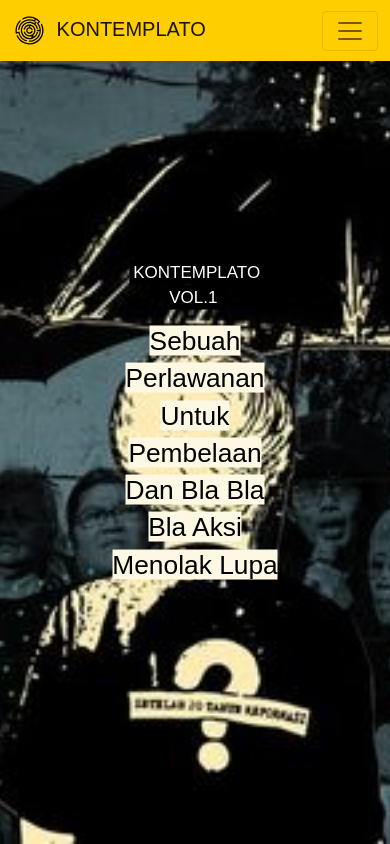
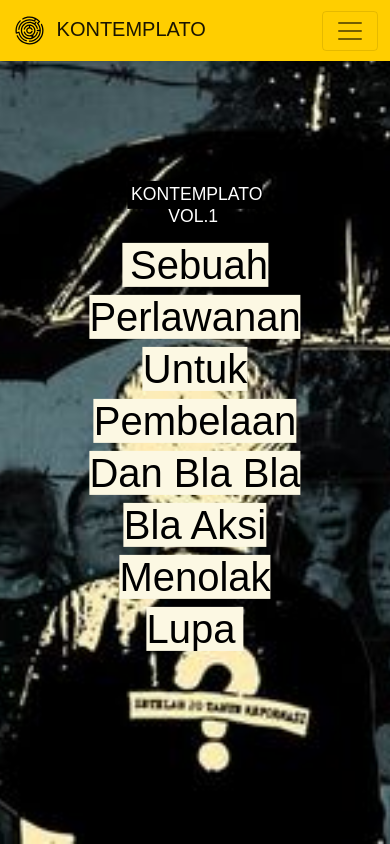
Before and after one commit to anasfaisalamri/kontemplato, a PHP site: page / in a window 390 px wide. Run offline with PHP 8.4, Linux system fonts and the light colour scheme; some web fonts are replaced.

Commit message:
ubah font-size section hero

```diff
--- a/assets/style/style.css
+++ b/assets/style/style.css
@@ -48,7 +48,7 @@ nav.navbar .offcanvas {
   background-color: var(--gold);
 }
 
-.hero {
+section.hero {
   background: url(../img/kamisan-hero.jpg);
   background-size: cover;
   background-repeat: no-repeat;
@@ -56,24 +56,31 @@ nav.navbar .offcanvas {
   min-height: 100vh;
 }
 
-.hero .hero-caption {
+section.hero .hero-caption {
   position: absolute;
   top: 50%;
   left: 50%;
   transform: translate(-50%, -50%);
+
+  max-width: 800px;
 }
 
-.hero-caption mark {
+section.hero .hero-caption h1 {
+  font-size: 3em;
   line-height: 1.3em;
 }
 
-.hero-caption h5 mark {
+section.hero .hero-caption h5 mark {
   background-color: black;
   color: white;
 }
 
 @media (max-width: 450px) {
-  .hero-caption mark {
-    font-size: .85em;
+  section.hero .hero-caption h1 {
+    font-size: 2.5em;
+  }
+
+  section.hero .hero-caption h5 {
+    font-size: 1.1em;
   }
 }
--- a/index.html
+++ b/index.html
@@ -42,8 +42,9 @@
       </div>
   </nav>
 
-  <div class="hero">
-    <div class="container-fluid">
+  <div class="content">
+
+    <section class="hero">
       <div class="hero-caption">
         <div class="row justify-content-center">
           <div class="col-10 col-md-8 col-lg-5">
@@ -53,11 +54,12 @@
               </a>
             </h5>
           </div>
+        </div>
         <div class="row justify-content-center">
           <div class="col-12 col-md-12 col-lg-8">
-              <h1 class="text-center text-capitalize display-5">
-                <a href="http://" class="text-decoration-none">
-                  <mark class="px-0 py-0">
+            <h1 class="text-center text-capitalize">
+              <a href="#" class="text-decoration-none">
+                <mark class="py-0">
                   sebuah perlawanan untuk pembelaan dan bla bla bla aksi menolak lupa
                 </mark>
               </a>
@@ -65,9 +67,10 @@
           </div>
         </div>
       </div>
+    </section>
+
   </div>
-    </div>
-  </div>
+
 
   <!-- Optional JavaScript; choose one of the two! -->
 
```
Lines whose indentation alone changed are shown as unchanged.
